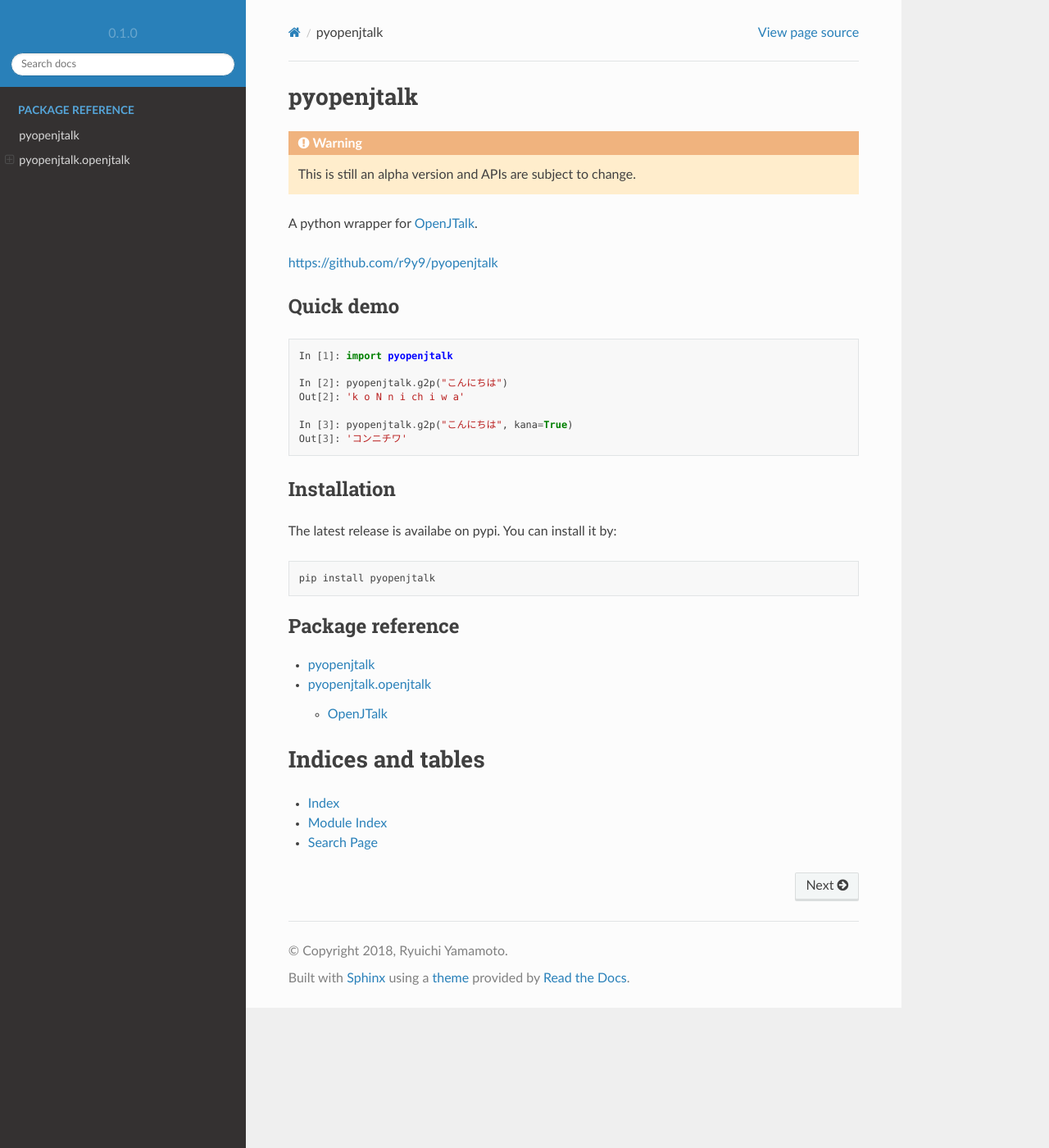
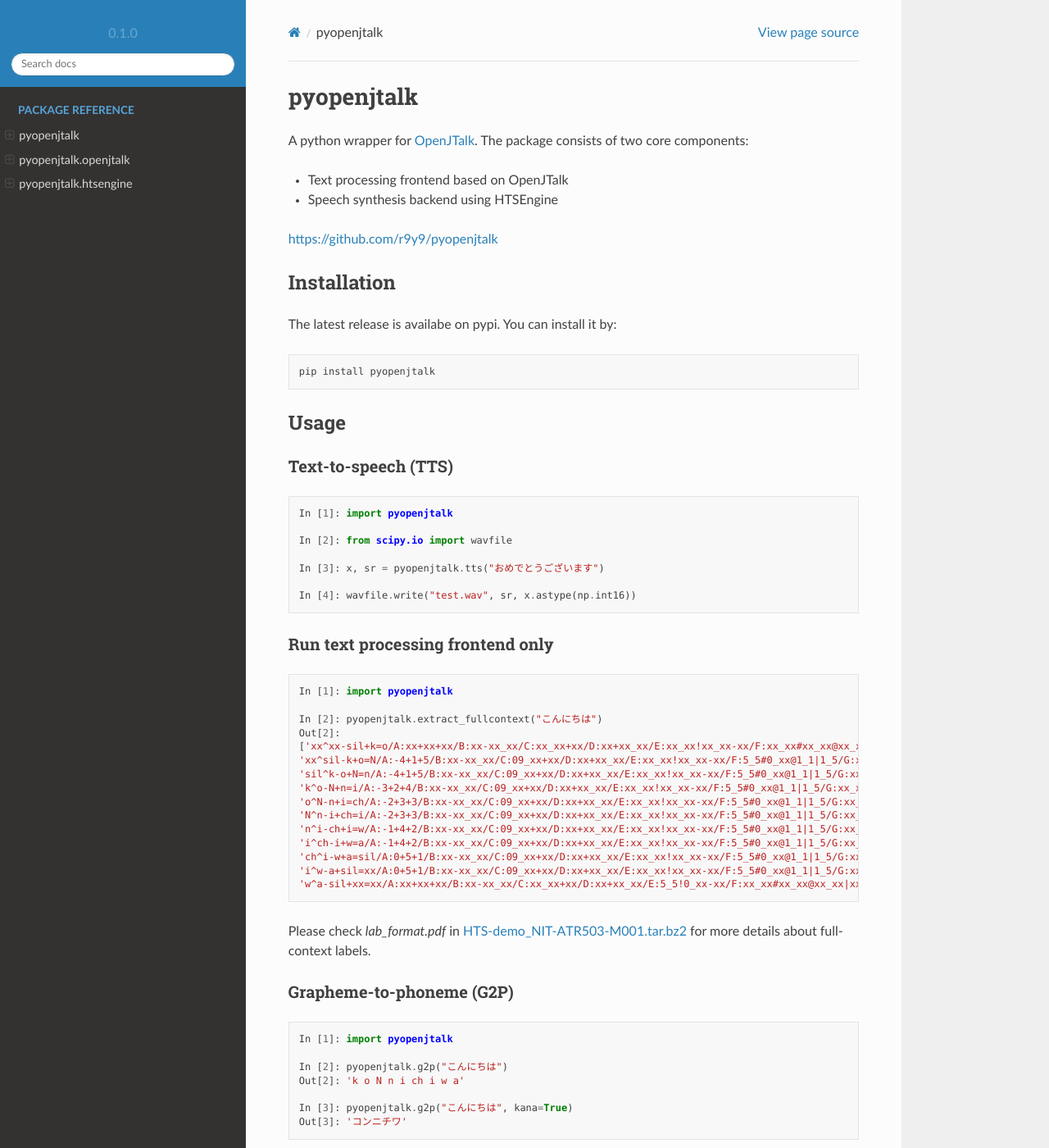
Before and after one commit to r9y9/pyopenjtalk, a Sphinx documentation site: the page built from docs/index.rst, in a window 1280 px wide and 1400 px high. Shown: the whole window at 82% size. Built offline with Sphinx 7.4.7 and the Read the Docs theme 2.0.0, drawn with Linux system fonts in a browser that asks for light colours; some of the changed text lies outside the part shown.

Commit message:
Fix docs

```diff
--- a/docs/index.rst
+++ b/docs/index.rst
@@ -6,16 +6,68 @@
 pyopenjtalk
 ===========
 
-.. warning::
+A python wrapper for `OpenJTalk <https://github.com/r9y9/open_jtalk>`_.
+The package consists of two core components:
 
-   This is still an alpha version and APIs are subject to change.
-
-A python wrapper for `OpenJTalk <https://github.com/r9y9/open_jtalk>`_.
+- Text processing frontend based on OpenJTalk
+- Speech synthesis backend using HTSEngine
 
 https://github.com/r9y9/pyopenjtalk
 
-Quick demo
-----------
+
+Installation
+------------
+
+The latest release is availabe on pypi. You can install it by:
+
+.. code::
+
+   pip install pyopenjtalk
+
+Usage
+-----
+
+Text-to-speech (TTS)
+^^^^^^^^^^^^^^^^^^^^
+
+.. code-block:: python
+
+   In [1]: import pyopenjtalk
+
+   In [2]: from scipy.io import wavfile
+
+   In [3]: x, sr = pyopenjtalk.tts("おめでとうございます")
+
+   In [4]: wavfile.write("test.wav", sr, x.astype(np.int16))
+
+Run text processing frontend only
+^^^^^^^^^^^^^^^^^^^^^^^^^^^^^^^^^
+
+.. code-block:: python
+
+   In [1]: import pyopenjtalk
+
+   In [2]: pyopenjtalk.extract_fullcontext("こんにちは")
+   Out[2]:
+   ['xx^xx-sil+k=o/A:xx+xx+xx/B:xx-xx_xx/C:xx_xx+xx/D:xx+xx_xx/E:xx_xx!xx_xx-xx/F:xx_xx#xx_xx@xx_xx|xx_xx/G:5_5%0_xx_xx/H:xx_xx/I:xx-xx@xx+xx&xx-xx|xx+xx/J:1_5/K:1+1-5',
+   'xx^sil-k+o=N/A:-4+1+5/B:xx-xx_xx/C:09_xx+xx/D:xx+xx_xx/E:xx_xx!xx_xx-xx/F:5_5#0_xx@1_1|1_5/G:xx_xx%xx_xx_xx/H:xx_xx/I:1-5@1+1&1-1|1+5/J:xx_xx/K:1+1-5',
+   'sil^k-o+N=n/A:-4+1+5/B:xx-xx_xx/C:09_xx+xx/D:xx+xx_xx/E:xx_xx!xx_xx-xx/F:5_5#0_xx@1_1|1_5/G:xx_xx%xx_xx_xx/H:xx_xx/I:1-5@1+1&1-1|1+5/J:xx_xx/K:1+1-5',
+   'k^o-N+n=i/A:-3+2+4/B:xx-xx_xx/C:09_xx+xx/D:xx+xx_xx/E:xx_xx!xx_xx-xx/F:5_5#0_xx@1_1|1_5/G:xx_xx%xx_xx_xx/H:xx_xx/I:1-5@1+1&1-1|1+5/J:xx_xx/K:1+1-5',
+   'o^N-n+i=ch/A:-2+3+3/B:xx-xx_xx/C:09_xx+xx/D:xx+xx_xx/E:xx_xx!xx_xx-xx/F:5_5#0_xx@1_1|1_5/G:xx_xx%xx_xx_xx/H:xx_xx/I:1-5@1+1&1-1|1+5/J:xx_xx/K:1+1-5',
+   'N^n-i+ch=i/A:-2+3+3/B:xx-xx_xx/C:09_xx+xx/D:xx+xx_xx/E:xx_xx!xx_xx-xx/F:5_5#0_xx@1_1|1_5/G:xx_xx%xx_xx_xx/H:xx_xx/I:1-5@1+1&1-1|1+5/J:xx_xx/K:1+1-5',
+   'n^i-ch+i=w/A:-1+4+2/B:xx-xx_xx/C:09_xx+xx/D:xx+xx_xx/E:xx_xx!xx_xx-xx/F:5_5#0_xx@1_1|1_5/G:xx_xx%xx_xx_xx/H:xx_xx/I:1-5@1+1&1-1|1+5/J:xx_xx/K:1+1-5',
+   'i^ch-i+w=a/A:-1+4+2/B:xx-xx_xx/C:09_xx+xx/D:xx+xx_xx/E:xx_xx!xx_xx-xx/F:5_5#0_xx@1_1|1_5/G:xx_xx%xx_xx_xx/H:xx_xx/I:1-5@1+1&1-1|1+5/J:xx_xx/K:1+1-5',
+   'ch^i-w+a=sil/A:0+5+1/B:xx-xx_xx/C:09_xx+xx/D:xx+xx_xx/E:xx_xx!xx_xx-xx/F:5_5#0_xx@1_1|1_5/G:xx_xx%xx_xx_xx/H:xx_xx/I:1-5@1+1&1-1|1+5/J:xx_xx/K:1+1-5',
+   'i^w-a+sil=xx/A:0+5+1/B:xx-xx_xx/C:09_xx+xx/D:xx+xx_xx/E:xx_xx!xx_xx-xx/F:5_5#0_xx@1_1|1_5/G:xx_xx%xx_xx_xx/H:xx_xx/I:1-5@1+1&1-1|1+5/J:xx_xx/K:1+1-5',
+   'w^a-sil+xx=xx/A:xx+xx+xx/B:xx-xx_xx/C:xx_xx+xx/D:xx+xx_xx/E:5_5!0_xx-xx/F:xx_xx#xx_xx@xx_xx|xx_xx/G:xx_xx%xx_xx_xx/H:1_5/I:xx-xx@xx+xx&xx-xx|xx+xx/J:xx_xx/K:1+1-5']
+
+Please check `lab_format.pdf` in `HTS-demo_NIT-ATR503-M001.tar.bz2`_ for more details about full-context labels.
+
+.. _HTS-demo_NIT-ATR503-M001.tar.bz2: http://hts.sp.nitech.ac.jp/archives/2.3/HTS-demo_NIT-ATR503-M001.tar.bz2
+
+
+Grapheme-to-phoneme (G2P)
+^^^^^^^^^^^^^^^^^^^^^^^^^
 
 .. code-block:: python
 
@@ -27,22 +79,13 @@
    In [3]: pyopenjtalk.g2p("こんにちは", kana=True)
    Out[3]: 'コンニチワ'
 
-
-Installation
-------------
-
-The latest release is availabe on pypi. You can install it by:
-
-.. code::
-
-   pip install pyopenjtalk
-
 .. toctree::
   :maxdepth: 2
   :caption: Package reference
 
   pyopenjtalk
   openjtalk
+  htsengine
 
 Indices and tables
 ==================
--- a/docs/openjtalk.rst
+++ b/docs/openjtalk.rst
@@ -1,7 +1,7 @@
 pyopenjtalk.openjtalk
 =====================
 
-The core cython module.
+The core cython module for OpenJTalk's text processing frontend.
 
 .. automodule:: pyopenjtalk.openjtalk
 
```
Also changed, not shown: docs/htsengine.rst (added, +12 -0 lines), docs/pyopenjtalk.rst (+13 -1 lines).
